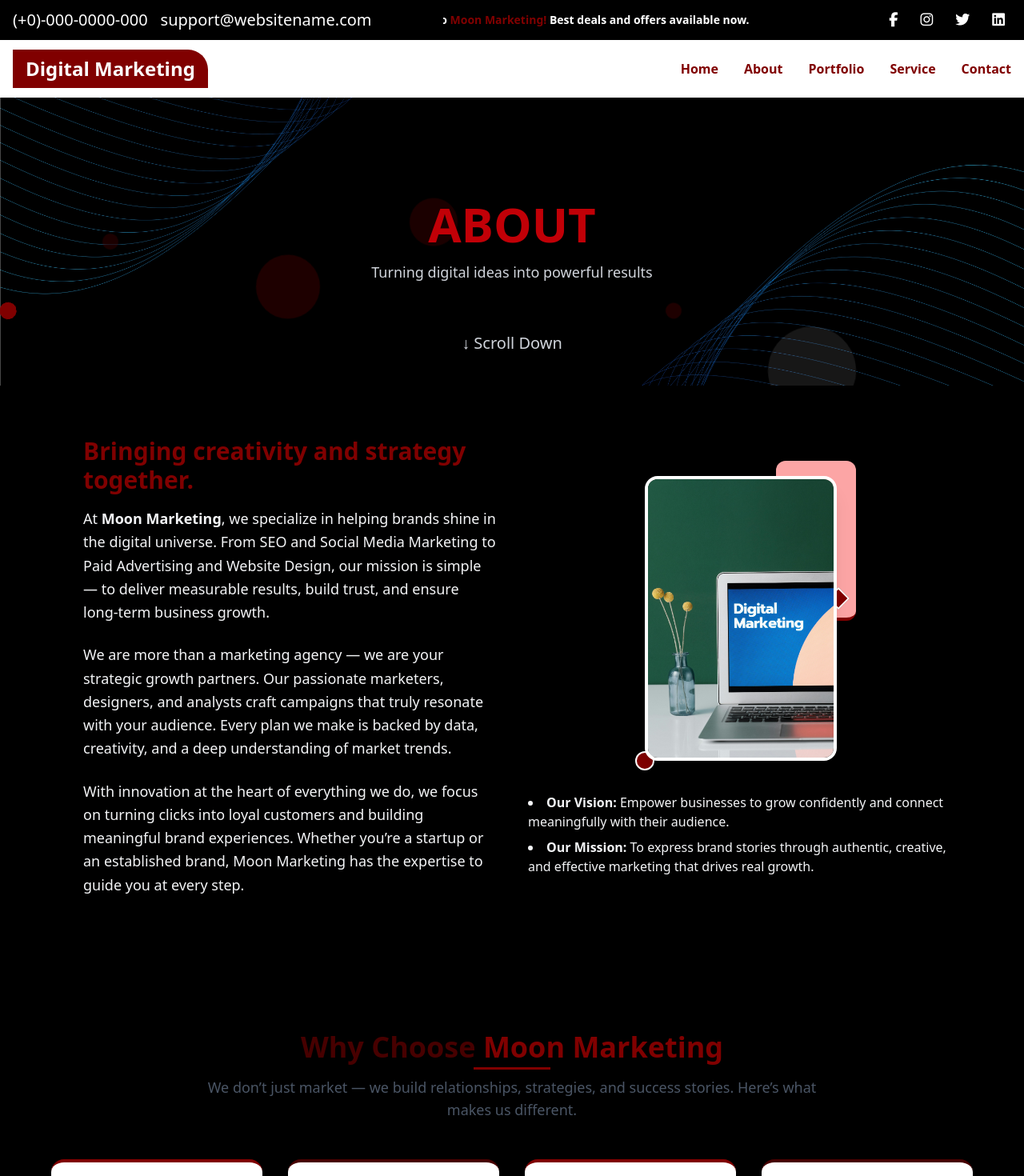
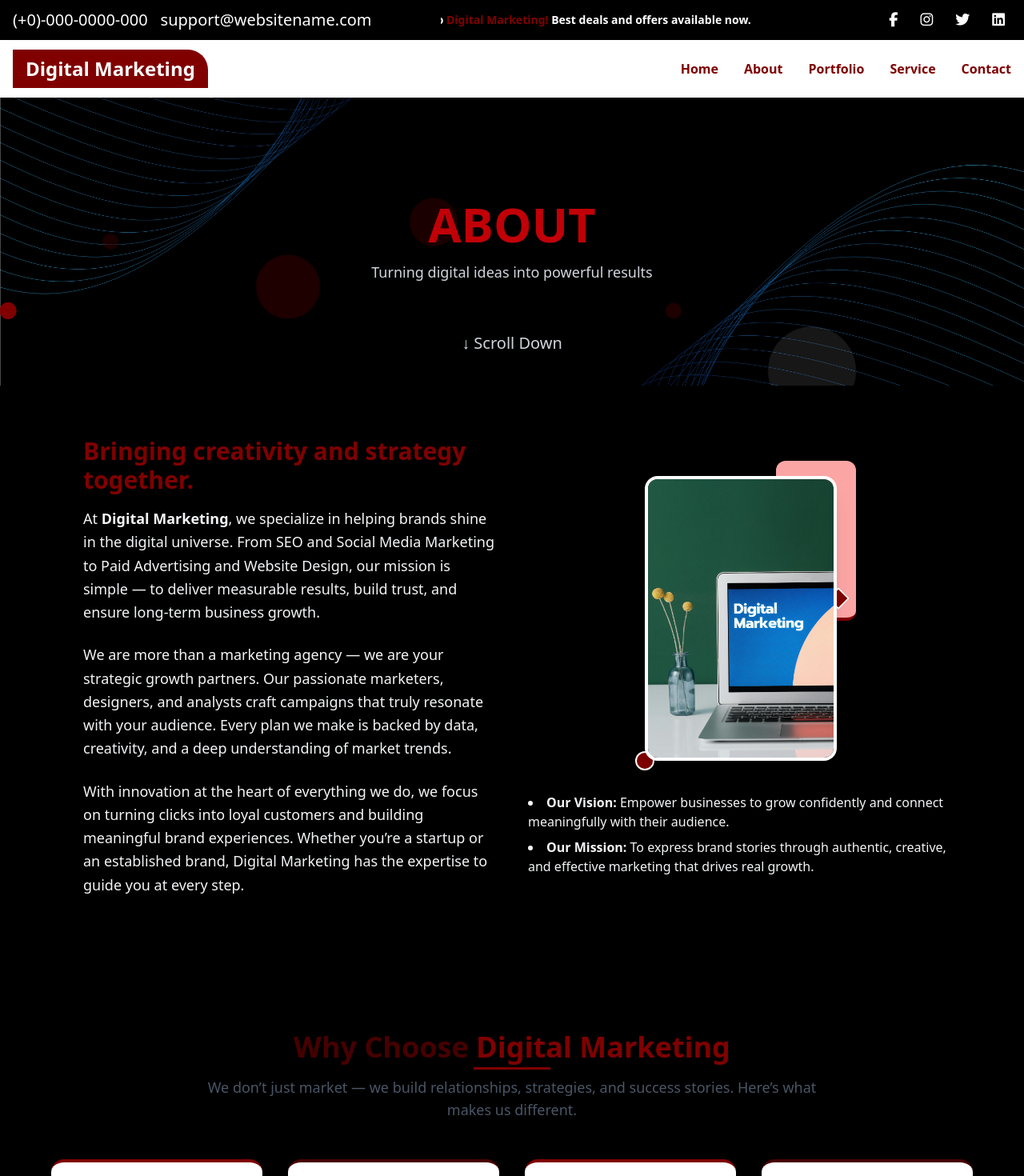
Before and after one commit to Babli101/digital-marketing, an Angular app: page /about in a window 1280 px wide. Shown: the top 1470 px of the page at 80% size. Built offline with nearby package versions, Linux system fonts and the light colour scheme; a web font is replaced by a local one.

Commit message:
change name

```diff
--- a/src/app/user/about.html
+++ b/src/app/user/about.html
@@ -33,7 +33,7 @@
         <div class="relative flex flex-col items-center text-center lg:text-left lg:order-1" data-aos="fade-left">
             <div class="relative w-[160px] sm:w-[200px] md:w-[220px] lg:w-[240px] mb-6">
                 <!-- Main Image -->
-                <img src="digi.jpg" alt="Moon Marketing team or service"
+                <img src="digi.jpg" alt="Digital Marketing team or service"
                     class="relative z-10 rounded-2xl border-4 border-white shadow-xl w-full object-cover" />
 
                 <!-- Decorative box background -->
@@ -74,7 +74,7 @@
             </h2>
 
             <p class="mb-6 text-lg leading-relaxed text-gray-100">
-                At <strong>Moon Marketing</strong>, we specialize in helping brands shine in the
+                At <strong>Digital Marketing</strong>, we specialize in helping brands shine in the
                 digital universe. From SEO and Social Media Marketing to Paid Advertising and
                 Website Design, our mission is simple — to deliver measurable results, build
                 trust, and ensure long-term business growth.
@@ -90,7 +90,7 @@
             <p class="mb-6 text-lg leading-relaxed text-gray-100">
                 With innovation at the heart of everything we do, we focus on turning clicks into
                 loyal customers and building meaningful brand experiences. Whether you’re a
-                startup or an established brand, Moon Marketing has the expertise to guide you at
+                startup or an established brand, Digital Marketing has the expertise to guide you at
                 every step.
             </p>
         </div>
@@ -103,7 +103,7 @@
 <section id="why-choose" class="bg-[black] py-20" data-aos="fade-down">
     <div class="container mx-auto w-[90%] max-w-[1200px] text-center">
         <h3 class="text-4xl font-bold text-[#470000] mb-4 relative inline-block" data-aos="fade-up">
-            Why Choose <span class="text-[#800000]">Moon Marketing</span>
+            Why Choose <span class="text-[#800000]">Digital Marketing</span>
             <span class="absolute left-1/2 -bottom-2 transform -translate-x-1/2 w-24 h-[3px] bg-[#800000]"></span>
         </h3>
         <p class="text-gray-600 text-lg mb-12 max-w-3xl mx-auto">
--- a/src/app/user/navbar.html
+++ b/src/app/user/navbar.html
@@ -7,7 +7,7 @@
 
   <div class="overflow-hidden whitespace-nowrap text-sm font-semibold">
     <div class="animate-marquee inline-block">
-      Welcome to <span class="text-[#800000] font-bold">Moon Marketing!</span> Best deals and offers available now.
+      Welcome to <span class="text-[#800000] font-bold">Digital Marketing!</span> Best deals and offers available now.
     </div>
   </div>
 
--- a/src/app/user/service.html
+++ b/src/app/user/service.html
@@ -36,7 +36,7 @@
         <div class="grid md:grid-cols-2 lg:grid-cols-4 gap-8">
 
             <!-- Keyword Research -->
-            <div class="bg-gray-50 shadow-md hover:shadow-xl transition rounded-lg p-6 border-t-4 border-[#800000]"
+            <div class="bg-gray-50 shadow-md hover:shadow-xl transition rounded-lg p-6 border-t-4 border-[#800000]" data-aos="zoom-in-right"
                 data-aos="fade-right">
                 <h3 class="text-xl font-semibold text-[#800000] mb-3">Keyword Research</h3>
                 <p class="text-gray-700 mb-4">
@@ -51,7 +51,7 @@
             </div>
 
             <!-- On-page / Off-page Optimization -->
-            <div class="bg-white shadow-md hover:shadow-xl transition rounded-lg p-6 border-t-4 border-black"
+            <div class="bg-white shadow-md hover:shadow-xl transition rounded-lg p-6 border-t-4 border-black" data-aos="fade-down"
                 data-aos="flip-up">
                 <h3 class="text-xl font-semibold text-black mb-3">On-page / Off-page Optimization</h3>
                 <p class="text-gray-700 mb-4">
@@ -74,7 +74,7 @@
             </div>
 
             <!-- Technical SEO -->
-            <div class="bg-gray-200 shadow-md hover:shadow-xl transition rounded-lg p-6 border-t-4 border-[#800000]"
+            <div class="bg-gray-200 shadow-md hover:shadow-xl transition rounded-lg p-6 border-t-4 border-[#800000]"  data-aos="fade-up"
                 data-aos="flip-down">
                 <h3 class="text-xl font-semibold text-[#800000] mb-3">Technical SEO</h3>
                 <p class="text-gray-700 mb-4">
@@ -89,7 +89,7 @@
             </div>
 
             <!-- Local SEO -->
-            <div class="bg-[#800000] text-white shadow-md hover:shadow-xl transition rounded-lg p-6 border-t-4 border-black"
+            <div class="bg-[#800000] text-white shadow-md hover:shadow-xl transition rounded-lg p-6 border-t-4 border-black" data-aos="zoom-in-left"
                 data-aos="fade-left">
                 <h3 class="text-xl font-semibold mb-3">Local SEO</h3>
                 <p class="text-gray-100 mb-4">
@@ -188,7 +188,8 @@
         <div class="grid md:grid-cols-2 lg:grid-cols-3 gap-8">
 
             <!-- Search & Display Ads -->
-            <div class="bg-white shadow-md hover:shadow-xl transition rounded-lg p-6 border-t-4 border-[#800000]">
+            <div class="bg-white shadow-md hover:shadow-xl transition rounded-lg p-6 border-t-4 border-[#800000]" data-aos="fade-right"
+     data-aos-offset="300">
                 <h3 class="text-xl font-semibold text-[#800000] mb-3">Search & Display Ads</h3>
                 <p class="text-gray-700 mb-4">
                     Drive instant visibility through highly targeted Google Search and Display campaigns.
@@ -202,7 +203,8 @@
             </div>
 
             <!-- Remarketing Campaigns -->
-            <div class="bg-gray-50 shadow-md hover:shadow-xl transition rounded-lg p-6 border-t-4 border-black">
+            <div class="bg-gray-50 shadow-md hover:shadow-xl transition rounded-lg p-6 border-t-4 border-black" data-aos="flip-left"
+     data-aos-easing="ease-out-cubic">
                 <h3 class="text-xl font-semibold text-black mb-3">Remarketing Campaigns</h3>
                 <p class="text-gray-700 mb-4">
                     Reconnect with users who visited your site but didn’t convert.
@@ -216,7 +218,9 @@
             </div>
 
             <!-- Conversion Tracking -->
-            <div class="bg-gray-200 shadow-md hover:shadow-xl transition rounded-lg p-6 border-t-4 border-[#800000]">
+            <div class="bg-gray-200 shadow-md hover:shadow-xl transition rounded-lg p-6 border-t-4 border-[#800000]" data-aos="fade-left"
+     data-aos-anchor="#example-anchor"
+     data-aos-offset="500">
                 <h3 class="text-xl font-semibold text-[#800000] mb-3">Conversion Tracking</h3>
                 <p class="text-gray-700 mb-4">
                     Track every click, form submission, and purchase to measure your true ROI.
@@ -499,10 +503,10 @@
 </div>
 
 <!-- WHY CHOOSE US -->
-<section id="why-choose" class="bg-[#f8f9fa] py-20" data-aos="fade-down">
+<section id="why-choose" class="bg-[#000 ] py-20" data-aos="fade-down">
     <div class="container mx-auto w-[90%] max-w-[1200px] text-center">
         <h3 class="text-4xl font-bold text-[#470000] mb-4 relative inline-block" data-aos="fade-up">
-            Why Choose <span class="text-[#800000]">Moon Marketing</span>
+            Why Choose <span class="text-[#800000]">Digital Marketing</span>
             <span class="absolute left-1/2 -bottom-2 transform -translate-x-1/2 w-24 h-[3px] bg-[#800000]"></span>
         </h3>
         <p class="text-gray-600 text-lg mb-12 max-w-3xl mx-auto">
```
